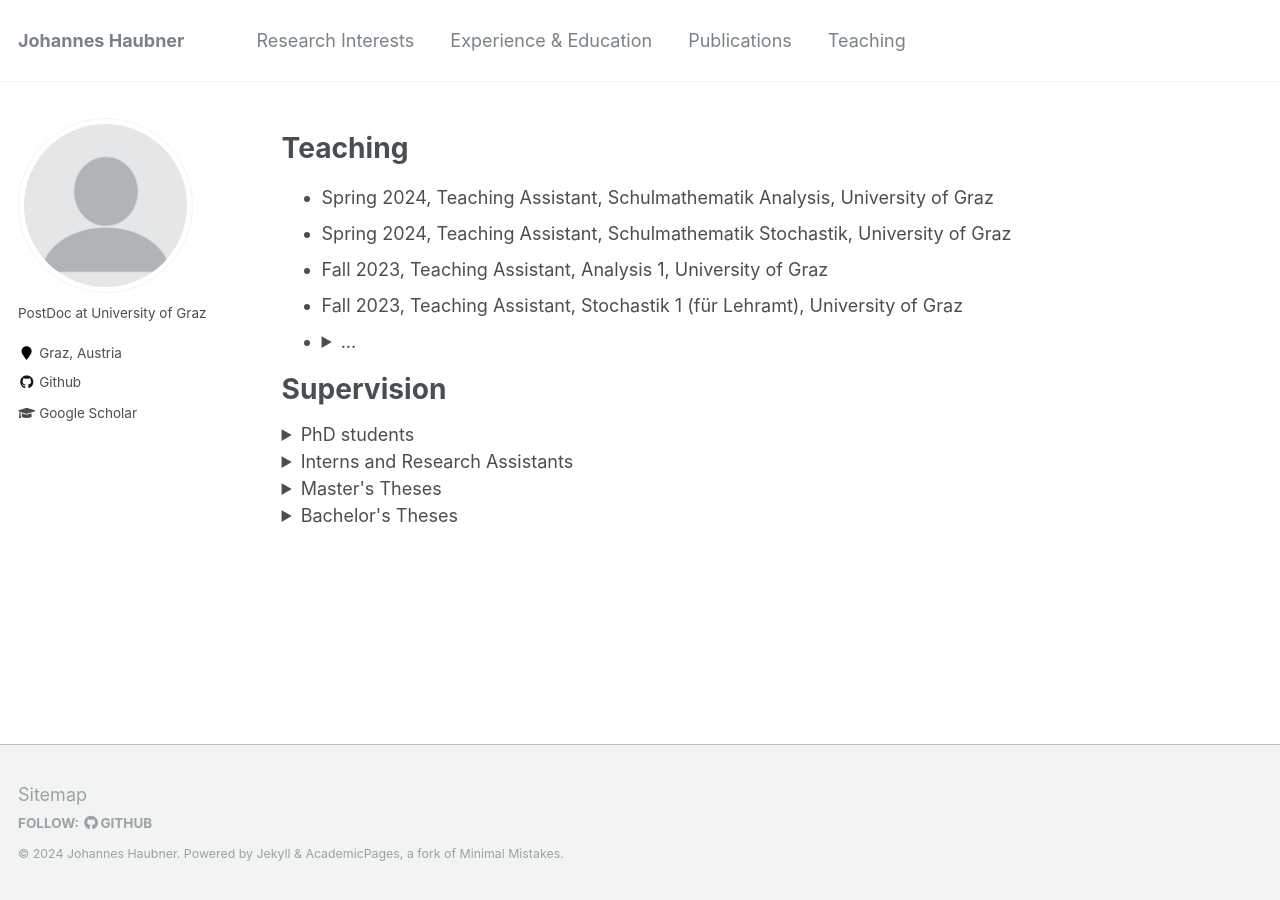
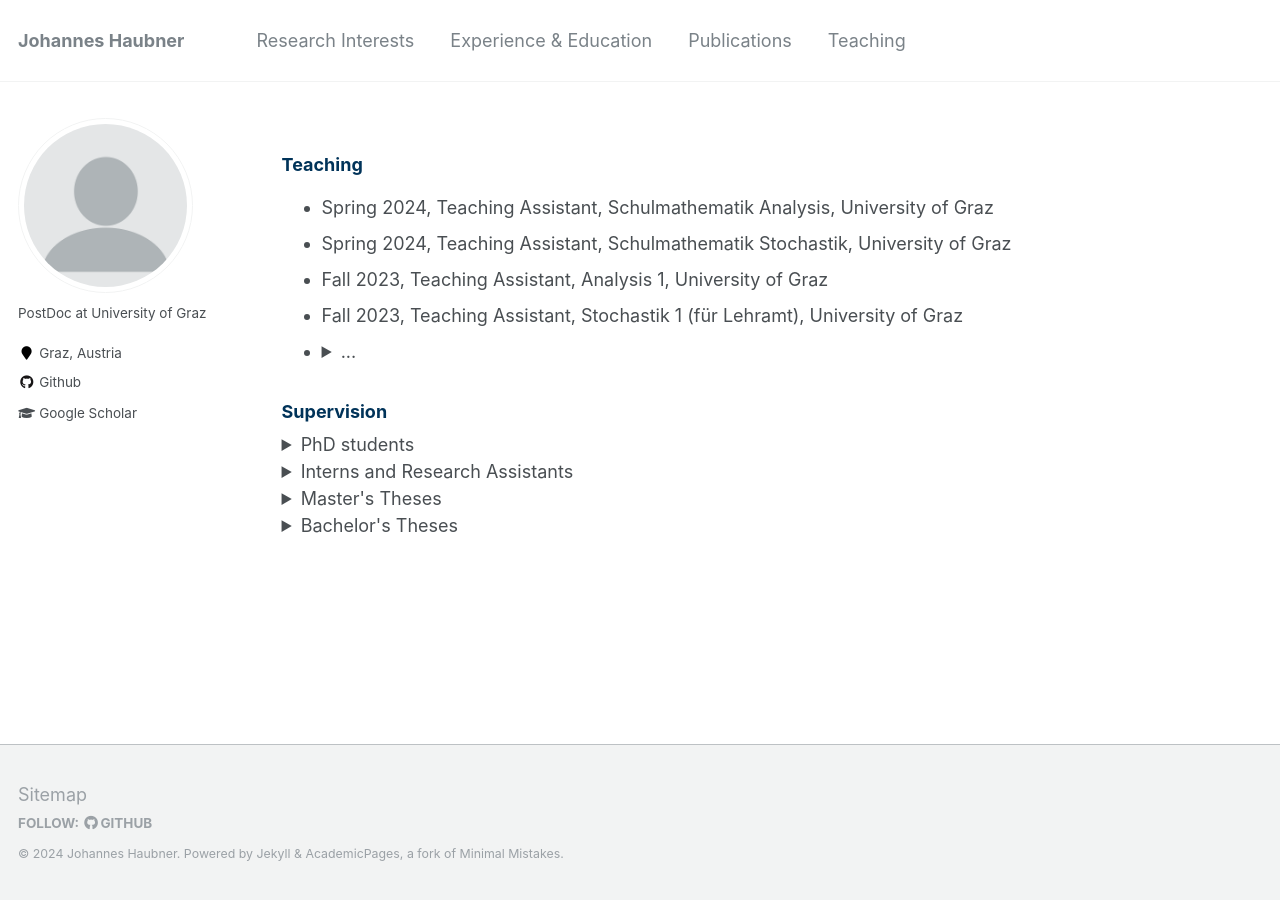
Before and after one commit to JohannesHaubner/johanneshaubner.github.io, a Jekyll site: the page built from _pages/teaching.md, in a window 1280 px wide. Built offline with Jekyll 4.4.1, drawn with Linux system fonts in a browser that asks for light colours.

Commit message:
Update teaching.md

```diff
--- a/_pages/teaching.md
+++ b/_pages/teaching.md
@@ -5,7 +5,7 @@ permalink: /teaching/
 author_profile: true
 ---
 
-<h1>Teaching</h1>
+### <span style="color:rgb(0, 51, 89)"> Teaching
 
 * Spring 2024, Teaching Assistant, Schulmathematik Analysis, University of Graz
 * Spring 2024, Teaching Assistant, Schulmathematik Stochastik, University of Graz
@@ -28,7 +28,7 @@ author_profile: true
   </details>
 
 
-<h1>Supervision</h1>
+### <span style="color:rgb(0, 51, 89)"> Supervision
 
 <details><summary>PhD students</summary>
 <ul>
```
